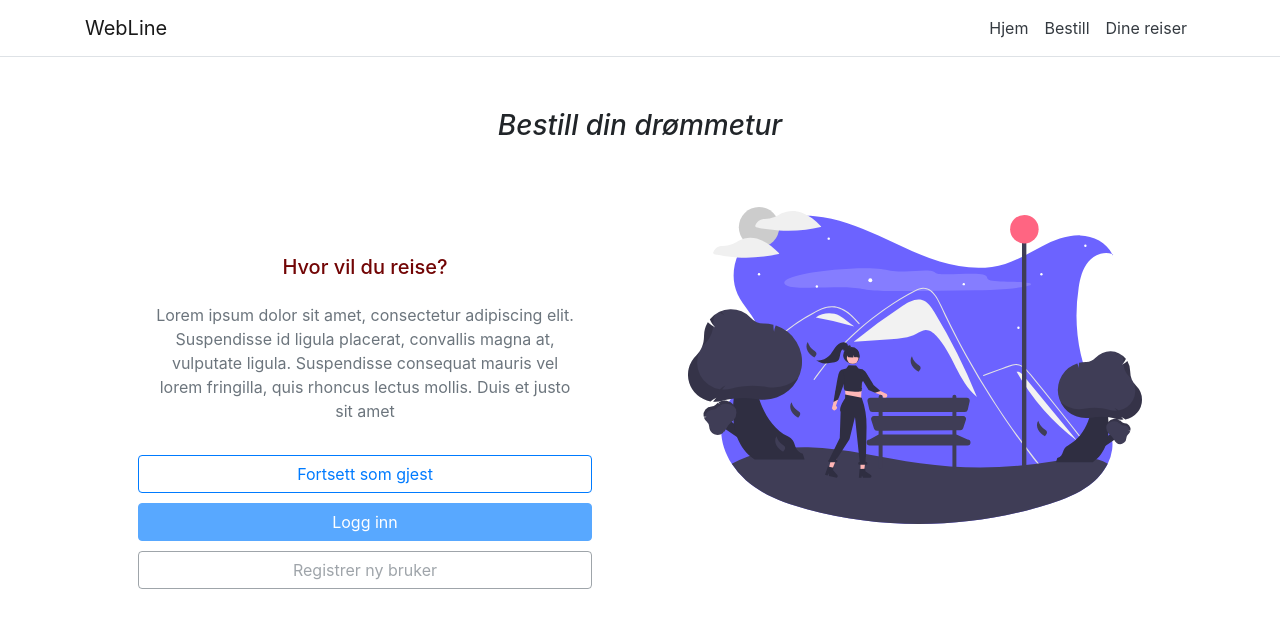
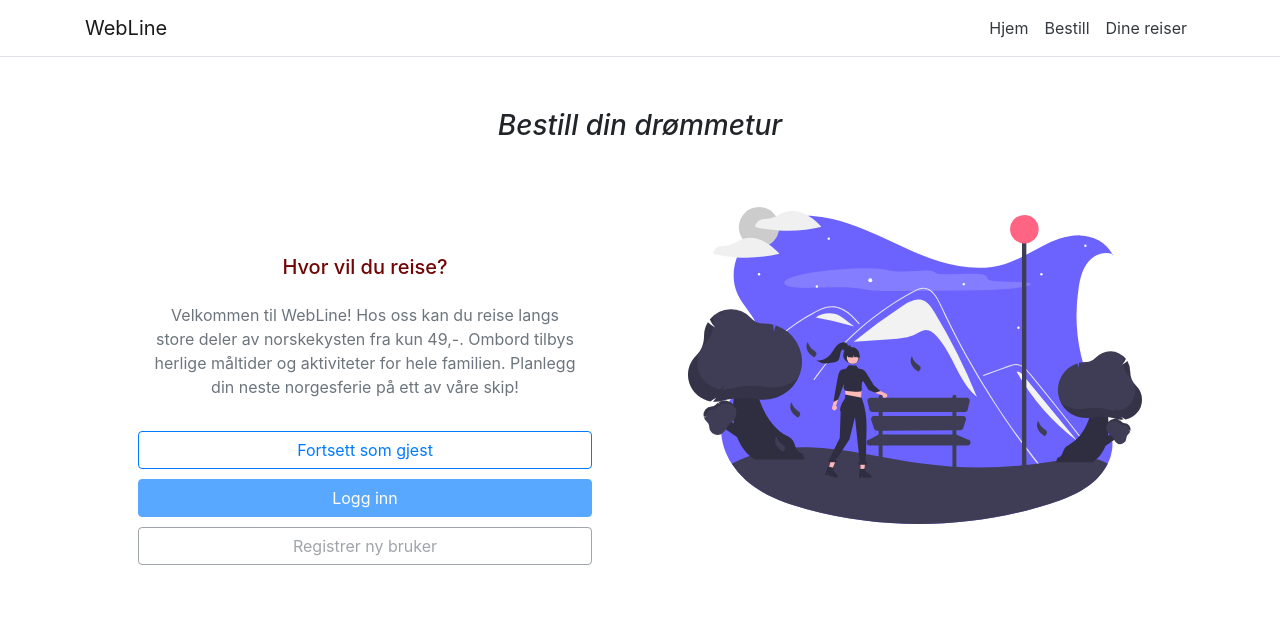
Before and after one commit to eirikhaugstulen/Webapplikasjoner1, a React (Create React App) app in the folder Webapplikasjoner1/ClientApp/: page / in a window 1280 px wide. Shown: the top 628 px of the page. Built offline with nearby package versions, Linux system fonts and the light colour scheme.

Commit message:
Forside-tekst

```diff
--- a/Webapplikasjoner1/ClientApp/src/Pages/Home.js
+++ b/Webapplikasjoner1/ClientApp/src/Pages/Home.js
@@ -14,8 +14,7 @@ export const Home = () => {
                         <h5 style={{color: '#720505'}}>Hvor vil du reise?</h5>
                         <div className={'p-3'}>
                             <p className={'lh-lg text-muted'}>
-                                Lorem ipsum dolor sit amet, consectetur adipiscing elit. Suspendisse id ligula placerat, convallis magna at, vulputate ligula. Suspendisse consequat mauris vel lorem fringilla, quis rhoncus lectus mollis. Duis et justo sit amet
-                            </p>
+                                Velkommen til WebLine! Hos oss kan du reise langs store deler av norskekysten fra kun 49,-. Ombord tilbys herlige måltider og aktiviteter for hele familien. Planlegg din neste norgesferie på ett av våre skip!                            </p>
                         </div>
                         <div className={'d-flex flex-column justify-content-center'} style={{gap: '10px'}}>
                             <Button
```
